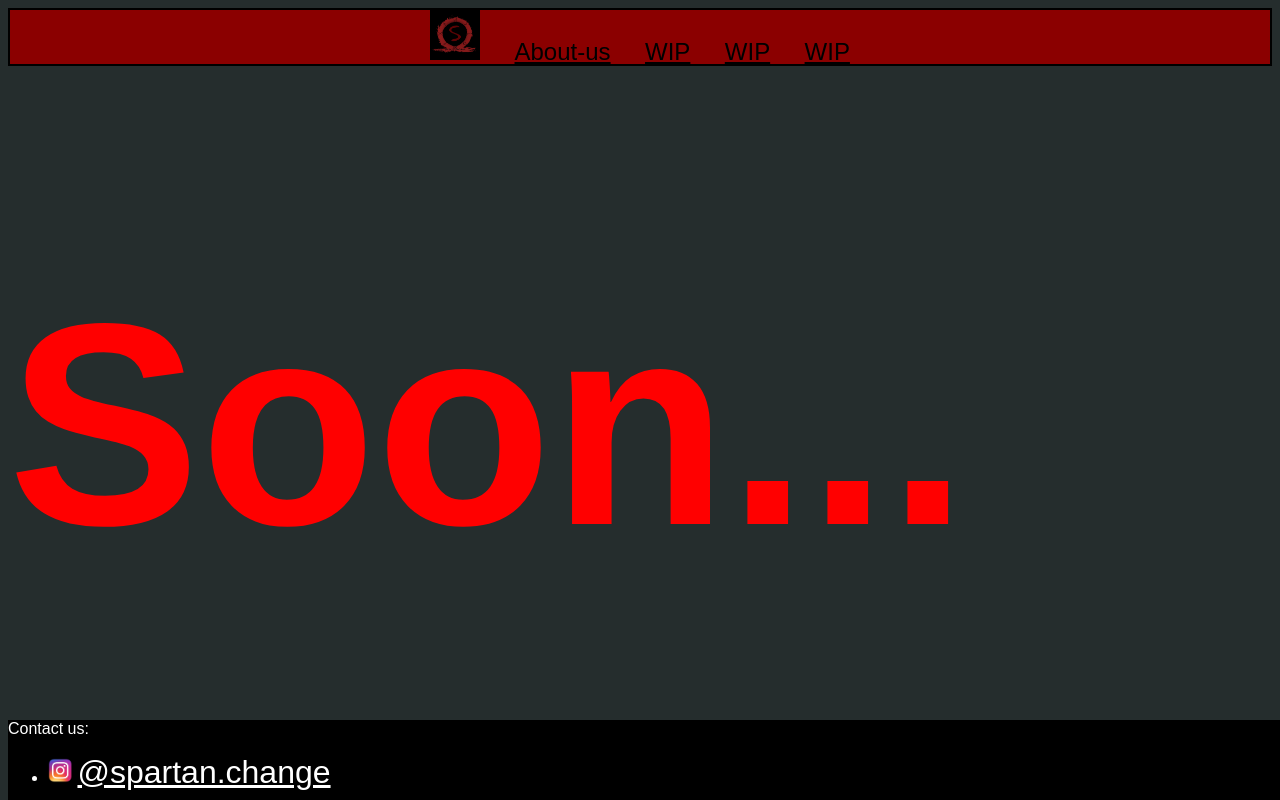
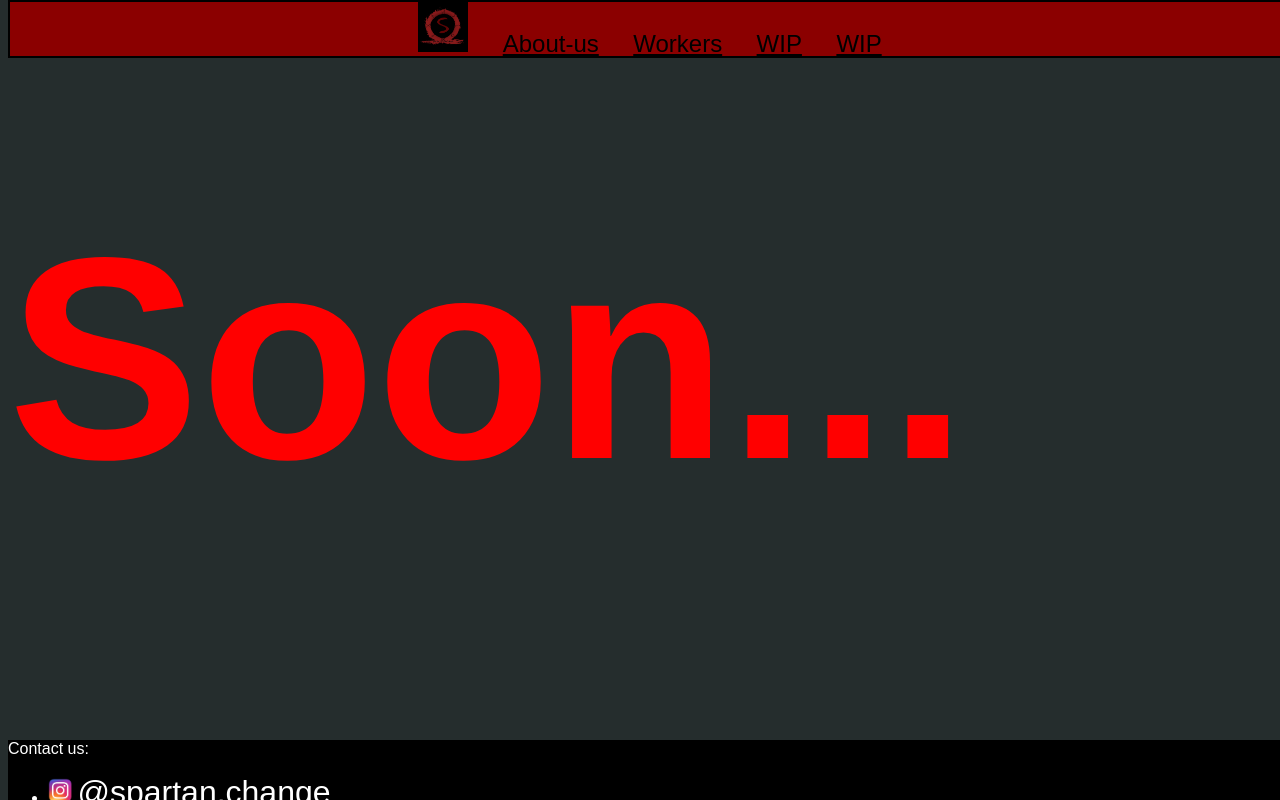
Before and after one commit to Hamza-888/Spartan-Change, a plain HTML site: page index.html in a window 1280 px wide. Drawn offline with Linux system fonts and the light colour scheme.

Commit message:
Update index.html

```diff
--- a/index.html
+++ b/index.html
@@ -5,35 +5,40 @@
             Spartan Change
         </title>
         <style>
-            body{
+            body {
                 background-color: rgb(37, 45, 45);
                 font-family: sans-serif;
+                color: red;
+                margin-top: 60px;
             }
-            .navbar{
+            .navbar {
                 background-color: darkred;
                 height: 54px;
                 text-align: center;
                 word-spacing: 30px;
                 border: 2px solid black;
+                position: fixed;
+                top: 0;
+                width: 100%;
+            }
+            h1{
+                font-size: 18rem;
+                color: red;
             }
             a{
                 color: black;
                 font-size: x-large;
                 font-family: sans-serif;
             }
-            h1{
-                font-size: 18rem;
-                color: red;
-            }
-            .footer{
+            .footer {
                 color: white;
-                position: absolute;
+                position: fixed;
                 bottom: 0;
                 width: 100%;
-                height: 80px;
+                height: 60px;
                 background-color: black;
             }
-            .footlink{
+            .footlink {
                 font-size: 2rem;
                 color: white;
             }
@@ -43,7 +48,7 @@
         <div class="navbar">
             <img src="Logo.jpg" alt="company logo" height="50" width="50">
             <a href="aboutus.html" >About-us</a>
-            <a href="" >WIP</a>
+            <a href="workers.html" >Workers</a>
             <a href="" >WIP</a>
             <a href="" >WIP</a>
         </div>
```
